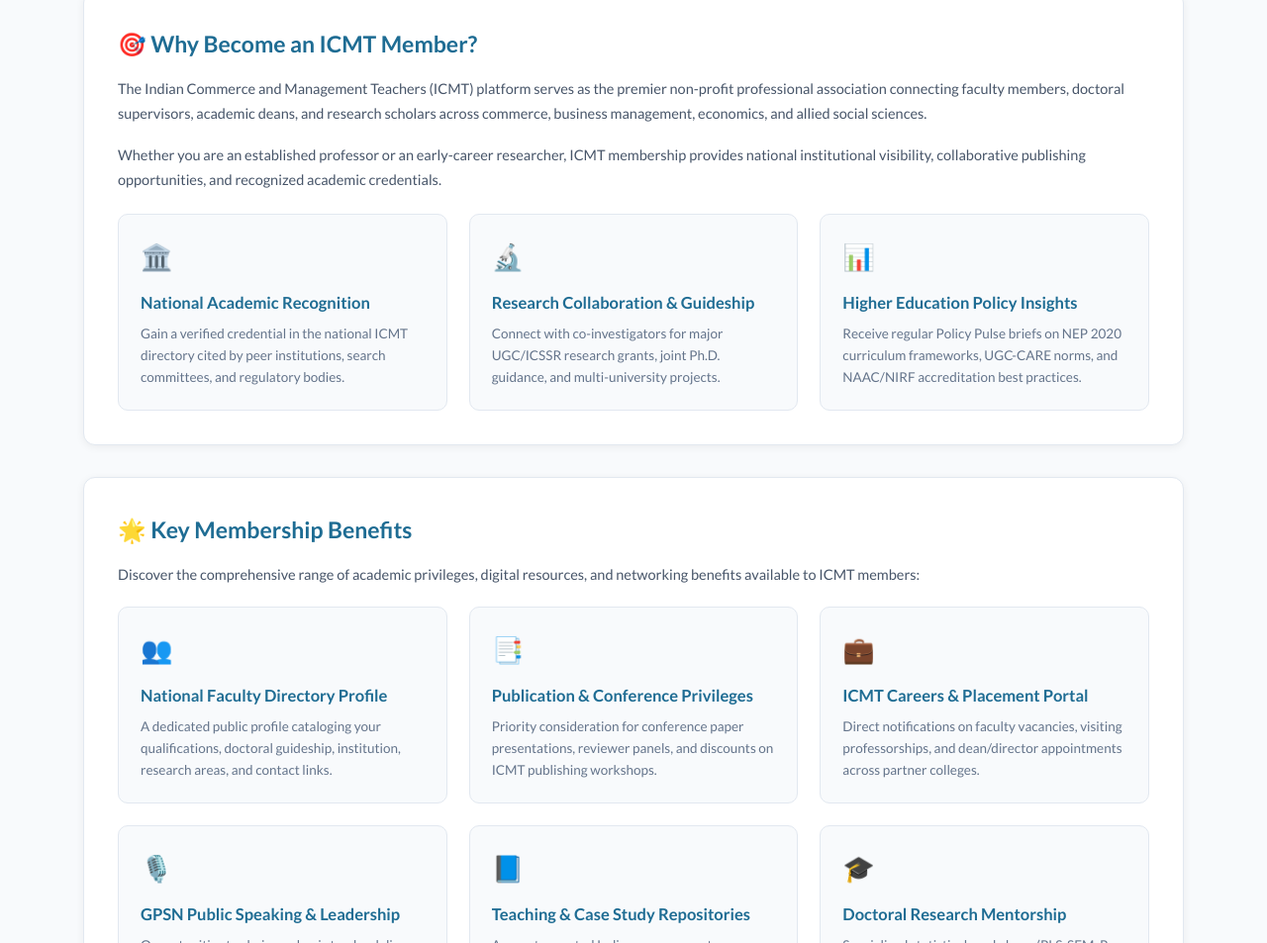
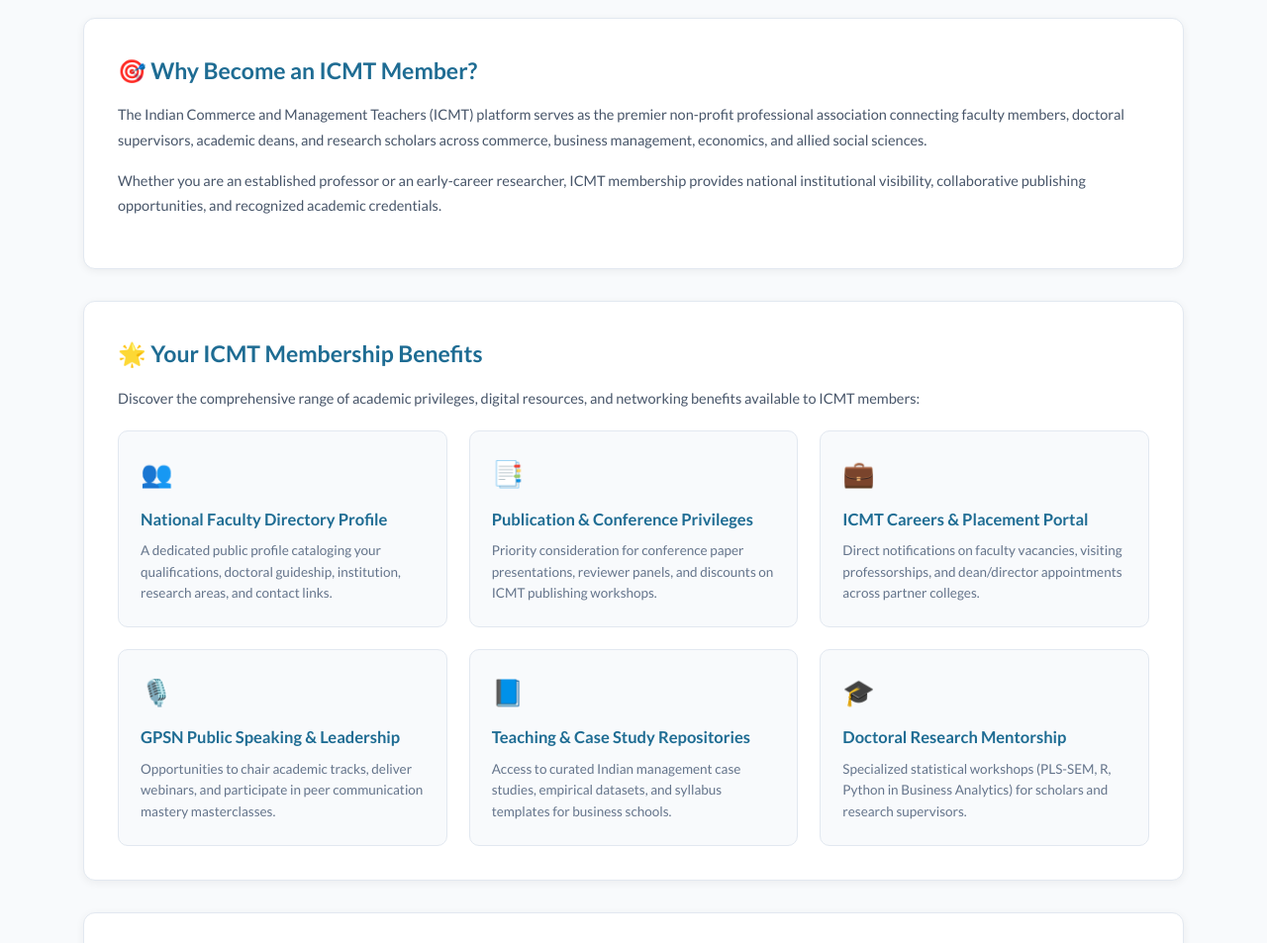
Before and after one commit to jonathandeepak/ICMT-faculty-directory, a plain HTML site: page membership.html in a window 1280 px wide. Shown: the part 598-1551 px from the top of the page at 99% size. Drawn offline with Linux system fonts and the light colour scheme.

Commit message:
Update Membership page benefits heading and remove 3 introductory feature cards

```diff
--- a/membership.html
+++ b/membership.html
@@ -295,7 +295,7 @@
     <span class="hero-badge">Connect - Collaborate - Research - Learn - Contribute</span>
     <h1>A Professional Network for Commerce & Management Academicians</h1>
     <p>
-      A non-profit professional academic platform connecting Commerce and Management educators, researchers, academic leaders and Institutions.
+      Join a growing professional academic network connecting commerce and management teachers, researchers, doctoral scholars, academic leaders and institutions for research, collaboration, professional development and knowledge sharing..
     </p>
     <div class="hero-actions">
       <a href="#apply-section" class="hero-cta-primary">
@@ -336,29 +336,11 @@
     <p>
       Whether you are an established professor or an early-career researcher, ICMT membership provides national institutional visibility, collaborative publishing opportunities, and recognized academic credentials.
     </p>
-
-    <div class="grid-3" style="margin-top:22px">
-      <div class="feature-card">
-        <div class="icon">🏛️</div>
-        <h3>National Academic Recognition</h3>
-        <p>Gain a verified credential in the national ICMT directory cited by peer institutions, search committees, and regulatory bodies.</p>
-      </div>
-      <div class="feature-card">
-        <div class="icon">🔬</div>
-        <h3>Research Collaboration & Guideship</h3>
-        <p>Connect with co-investigators for major UGC/ICSSR research grants, joint Ph.D. guidance, and multi-university projects.</p>
-      </div>
-      <div class="feature-card">
-        <div class="icon">📊</div>
-        <h3>Higher Education Policy Insights</h3>
-        <p>Receive regular Policy Pulse briefs on NEP 2020 curriculum frameworks, UGC-CARE norms, and NAAC/NIRF accreditation best practices.</p>
-      </div>
-    </div>
   </div>
 
   <!-- 2. Membership Benefits -->
   <div class="section-block">
-    <h2>🌟 Key Membership Benefits</h2>
+    <h2>🌟 Your ICMT Membership Benefits</h2>
     <p>Discover the comprehensive range of academic privileges, digital resources, and networking benefits available to ICMT members:</p>
 
     <div class="grid-3" style="margin-top:20px">
```
Also changed, not shown: initiatives.html (+1 -1 lines).
